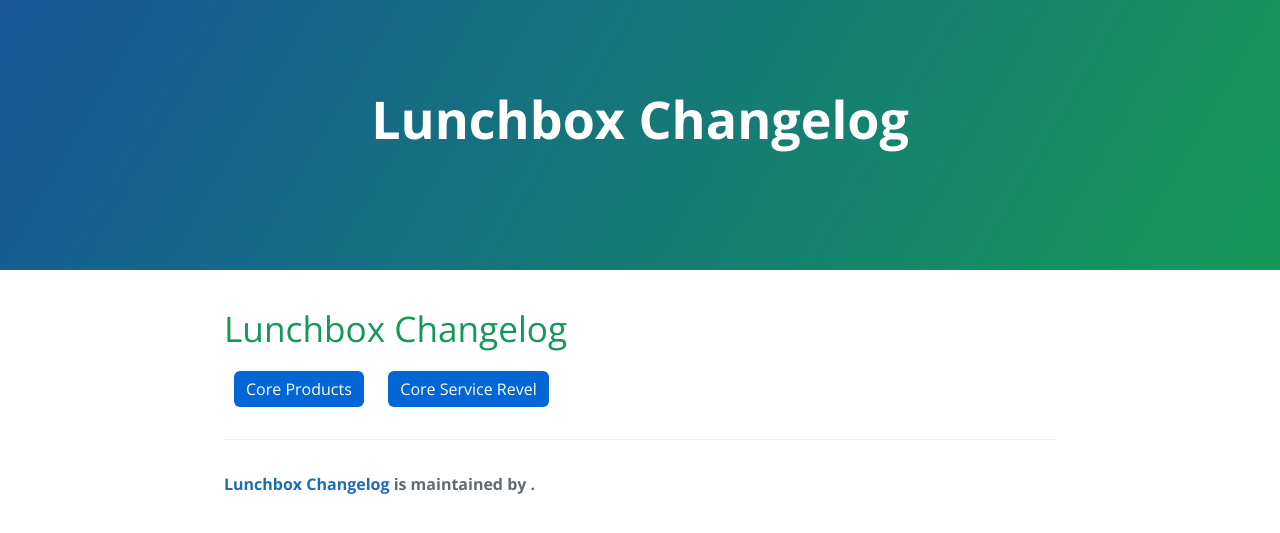
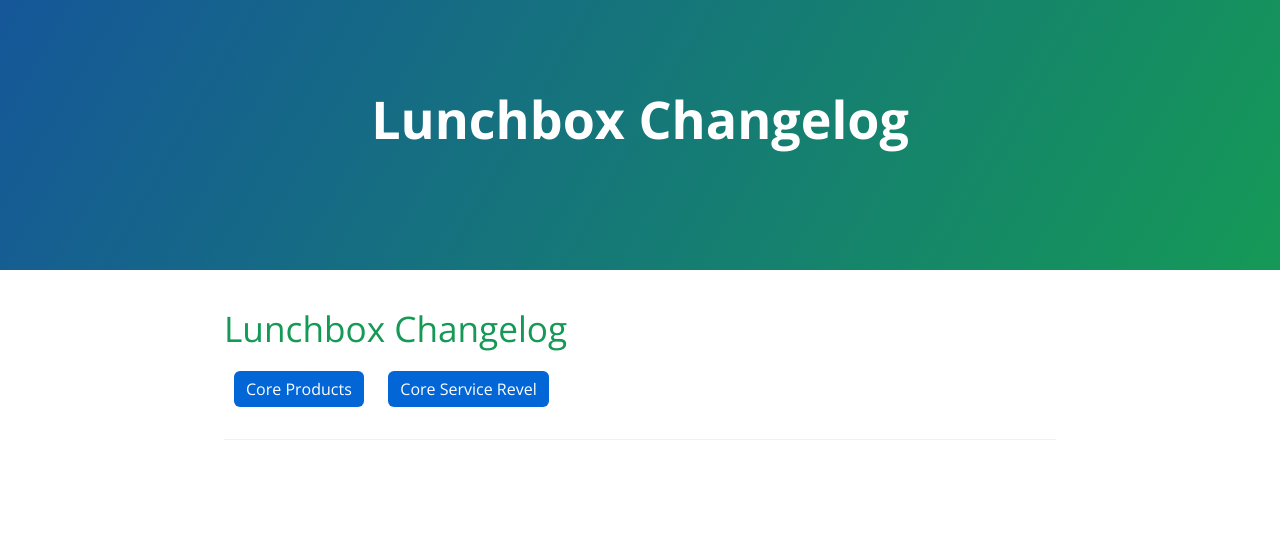
Before and after one commit to lunchboxinc/lbx-changelog, a Jekyll site: the page built from index.md, in a window 1280 px wide. Shown: the top 533 px of the page. Built offline with Jekyll 4.4.1, drawn with Linux system fonts in a browser that asks for light colours; our own code applies the rules of GitHub Pages for plain Markdown files.

Commit message:
remove footer

```diff
--- a/_includes/page-footer.html
+++ b/_includes/page-footer.html
@@ -1,5 +1,5 @@
 
 <footer class="site-footer">
-    <span class="site-footer-owner"><a href="{{ site.url }}">{{ site.title }}</a> is maintained by <a href="{{ site.author.url }}">{{ site.author.name }}</a>.</span>
+    <!-- <span class="site-footer-owner"><a href="{{ site.url }}">{{ site.title }}</a> is maintained by <a href="{{ site.author.url }}">{{ site.author.name }}</a>.</span> -->
     <!-- <span class="site-footer-credits">This page was generated by <a href="https://pages.github.com">GitHub Pages</a>.</span> -->
   </footer>
```
